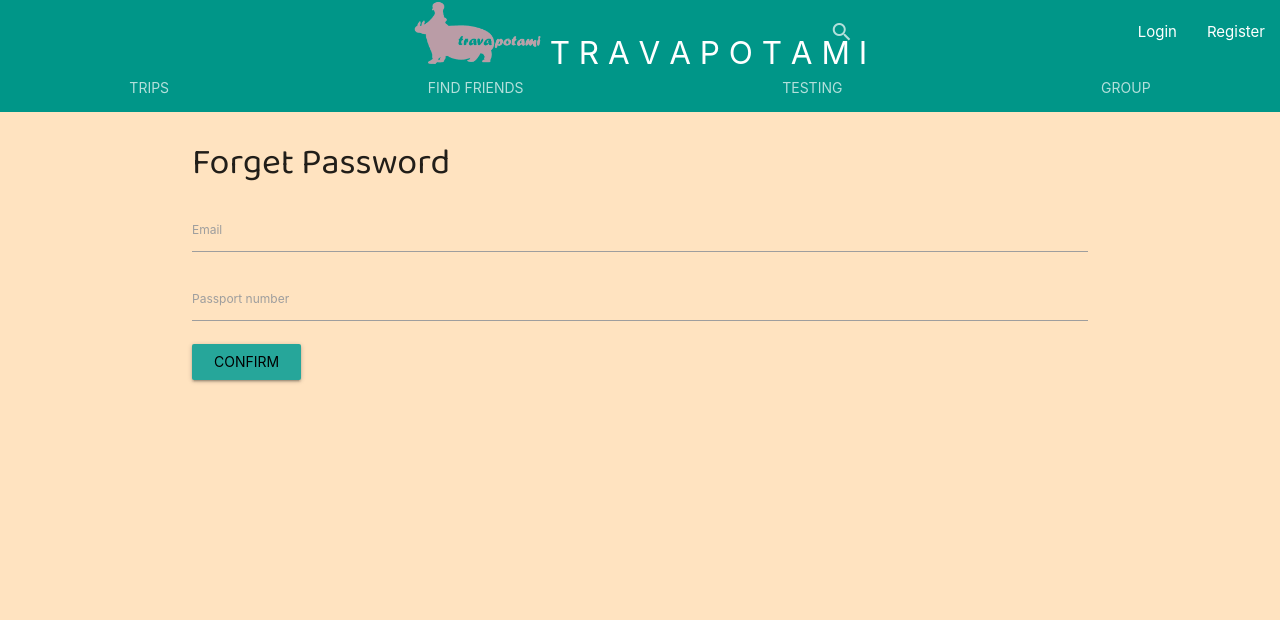
After one commit to cprachaseree/travapotami, a Flask app: page /forgetpassword in a window 1280 px wide. The commit adds this page. Shown: the top 620 px of the page. Run offline with Flask 2, Linux system fonts and the light colour scheme; some web fonts are replaced.

Commit message:
added forgetpassoword form and edited auth

```diff
--- a/travapotami/auth.py
+++ b/travapotami/auth.py
@@ -1,6 +1,6 @@
 from flask import Blueprint, render_template, redirect, url_for, request, flash
 auth_blueprint = Blueprint('auth_blueprint', __name__)
-from .forms import RegistrationForm, LoginForm
+from .forms import RegistrationForm, LoginForm, ForgotPasswordForm
 
 # Registration page
 @auth_blueprint.route('/register', methods=['GET', 'POST'])
@@ -26,6 +26,14 @@ def logout():
 
     return render_template('./auth/logout.html', title='Logout')
 
+# Forget Password
+@auth_blueprint.route('/forgetpassword',  methods=['GET', 'POST'])
+def forgetpassword():
+    form = ForgotPasswordForm()
+    if request.method == 'POST':
+        flash("SUCCESS")
+    return render_template('./auth/forgetpassword.html', title='Forget Password', form=form)
+
 # Edit usr information
 #@auth_blueprint.route('/edit_user')
 def edit_user():
--- a/travapotami/forms.py
+++ b/travapotami/forms.py
@@ -254,14 +254,14 @@ class RegistrationForm(FlaskForm):
                                         validators= [DataRequired(), EqualTo('password')])
        first_name =  StringField('First name', validators=[DataRequired()])
        last_name =  StringField('Last name', validators=[DataRequired()])
-       gender = SelectField('Gender', validators=[DataRequired()],
-                                           choices=[('Male', 'Male'),
+
+       gender = SelectField('Gender', [DataRequired()],
+                                          choices=[('Male', 'Male'),
                                                     ('Female', 'Female'),
                                                     ('Transmale', 'Transmale'),
                                                     ('Transfemale', 'Transfemale'),
                                                     ('Genderqueer', 'Genderqueer'),
                                                     ('SomethingElse', 'Something else')])
-
        passport_no = StringField('Passport number', validators=[DataRequired()])
        date_of_birth = DateField('Date of Birth', format='%Y-%m-%d')
        submit = SubmitField('Register')
@@ -270,3 +270,8 @@ class LoginForm(FlaskForm):
       username  = StringField('Username', validators=[DataRequired()])
       password = PasswordField('Password', validators=[DataRequired()])
       submit = SubmitField('Login')
+
+class ForgotPasswordForm(FlaskForm):
+      email = StringField('Email', validators=[DataRequired(), Email()])
+      passport_no = StringField('Passport number', validators=[DataRequired()])
+      submit = SubmitField('Confirm')
--- a/travapotami/static/styles.css
+++ b/travapotami/static/styles.css
@@ -13,8 +13,21 @@ main {
 
 h1 {
     font-family: 'Liu Jian Mao Cao', cursive;
+    font-size: 56px;
+    text-align: center;
 }
 
 h2 {
-    font-family: 'Quicksand', sans-serif;
+    font-family: 'Baloo Da 2', cursive;
+    font-size: 36px;
 }
+
+h3 {
+    font-family: 'Baloo Da 2', cursive;
+    font-size: 20px;
+}
+
+h4 {
+    font-family: 'Baloo Da 2', cursive;
+    font-size: 14px;
+}
--- /dev/null
+++ b/travapotami/templates/auth/forgetpassword.html
@@ -0,0 +1,26 @@
+{% extends "base.html" %}
+{% block content %}
+
+<div class="content-section">
+    <div class='container'>
+        <h2>Forget Password</h2>
+        <form method="POST", action="">
+            <div class="input-field ">
+                {{form.email}}
+                <label>{{form.email.label}}</label>
+            </div>
+
+            <div class="input-field ">
+                {{form.passport_no}}
+                <label>{{form.passport_no.label}}</label>
+            </div>
+
+            <div class="btn waves-effect waves-light">
+                {{form.submit()}}
+            </div>
+
+        </form>
+    </div>
+</div>
+
+{% endblock content %}
--- a/travapotami/templates/auth/login.html
+++ b/travapotami/templates/auth/login.html
@@ -16,7 +16,7 @@
                 {{form.submit()}}
             </div>
         </form>
-        <p>Forgot Password</p>
+        <h4><a href="{{ url_for('auth_blueprint.forgetpassword') }}">Forgot Password</a></h4>
     </div>
 
 </div>
--- a/travapotami/templates/base.html
+++ b/travapotami/templates/base.html
@@ -8,6 +8,7 @@
     <link href="https://fonts.googleapis.com/icon?family=Material+Icons" rel="stylesheet">
     <link href="https://fonts.googleapis.com/css?family=Quicksand:300,400,500,600,700&display=swap" rel="stylesheet">
     <link href="https://fonts.googleapis.com/css?family=Liu+Jian+Mao+Cao&display=swap" rel="stylesheet">
+    <link href="https://fonts.googleapis.com/css?family=Baloo+Da+2&display=swap" rel="stylesheet">
     <link rel="stylesheet" type="text/css" href="../static/styles.css">
     <script src="https://cdnjs.cloudflare.com/ajax/libs/materialize/1.0.0/js/materialize.min.js"></script>
     {% if title %}
@@ -48,7 +49,8 @@
     </nav>
 
     <main>
-
+        <br>
+        <br>
         {% block content %}{% endblock content%}
 
     </main>
--- a/travapotami/templates/home.html
+++ b/travapotami/templates/home.html
@@ -3,7 +3,7 @@
 <body bgcolor=#ffe3c0>
     <div class="content-section, center, container">
         <h1>Hippopotami live in groups of 15 or more animals.</h1>
-        <img class="center" width="650" src="../static/img/travapotami2-removebg.png">
+        <img class="responsive-img" src="../static/img/travapotami2-removebg.png">
     </div>
 </body>
 
```
